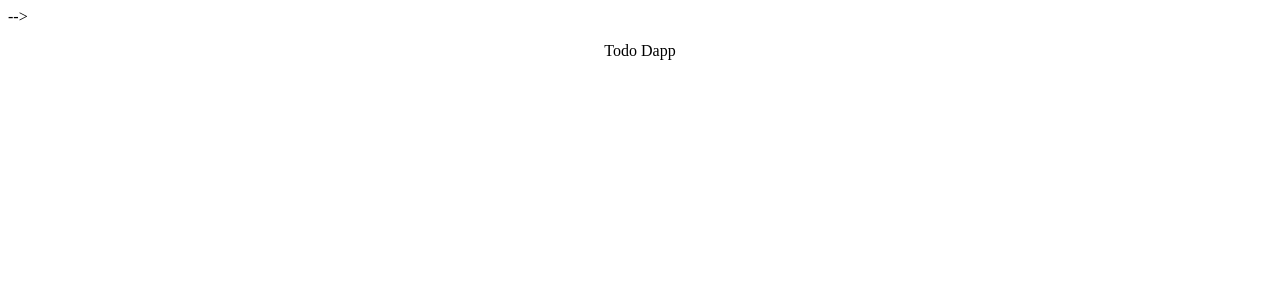
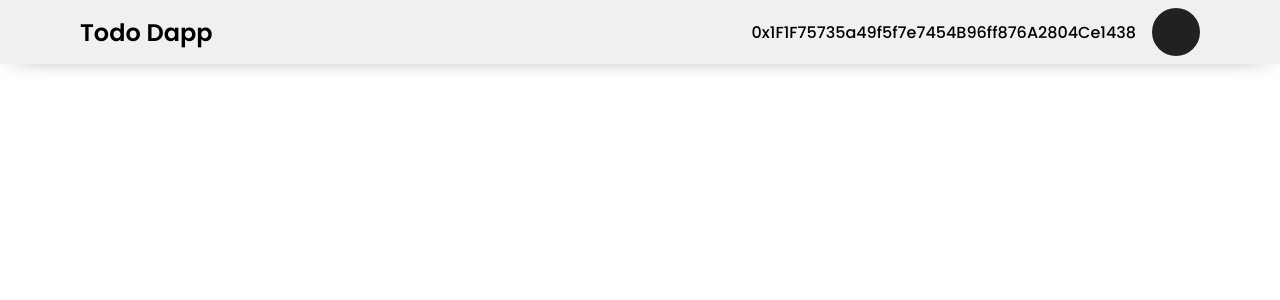
Before and after one commit to Hsnmughal/todoList-Dapp, a React (Create React App) app: page / in a window 1280 px wide. Shown: the top 300 px of the page. Built offline with nearby package versions, Linux system fonts and the light colour scheme.

Commit message:
Navbar completed

```diff
--- a/package.json
+++ b/package.json
@@ -7,6 +7,7 @@
     "@testing-library/react": "^11.2.7",
     "@testing-library/user-event": "^12.8.3",
     "classnames": "^2.3.1",
+    "identicon": "^3.0.1",
     "react": "^17.0.2",
     "react-dom": "^17.0.2",
     "react-scripts": "4.0.3",
--- a/public/index.html
+++ b/public/index.html
@@ -10,10 +10,8 @@
   <link rel="apple-touch-icon" href="%PUBLIC_URL%/logo192.png" />
   <link rel="preconnect" href="https://fonts.googleapis.com">
   <link rel="preconnect" href="https://fonts.gstatic.com" crossorigin>
-  <link href="https://fonts.googleapis.com/css2?family=Ubuntu:wght@300&display=swap" rel="stylesheet">
-  <link href="https://fonts.googleapis.com/css2?family=Poppins:wght@300&display=swap" rel="stylesheet">
-
-  -->
+  <link href="https://fonts.googleapis.com/css2?family=Poppins:wght@300;500;600;700&display=swap" rel="stylesheet">
+  <link href="https://fonts.googleapis.com/css2?family=Montserrat:wght@300;500&display=swap" rel="stylesheet">
   <link rel="manifest" href="%PUBLIC_URL%/manifest.json" />
 
   <title>React App</title>
--- a/src/App.js
+++ b/src/App.js
@@ -1,5 +1,4 @@
 import style from './App.module.css';
-import cx from 'classnames';
 import { Header } from './components';
 
 function App() {
@@ -8,9 +7,9 @@ function App() {
       <header>
         <Header />
       </header>
-      <body>
+      <div className={style.body}>
 
-      </body>
+      </div>
     </div>
   );
 }
--- a/src/App.module.css
+++ b/src/App.module.css
@@ -1,3 +1,108 @@
+/* *{
+  padding: 0;
+  margin: 0;
+  box-sizing: border-box;
+}
+
+
 .App {
   text-align: center;
+  background-color: black ;
+  height: 100vh;
+} */
+
+
+/*==================== VARIABLES CSS ====================*/
+
+:root {
+  --header-height: 4rem;
+  /*========== Colors ==========*/
+  --hue-color: 264;
+  /* HSL color mode */
+  --text-color : hsl(0, 0%, 13%);
+  --body-color: #cfcfcf;
+  --header-color: #cfcfcf;
+  /*========== Font and typography ==========*/
+  --heading-font: 'Poppins', sans-serif;
+  --body-font: 'Poppins', sans-serif;
+  --big-font-size: 2rem;
+  --h1-font-size: 1.5rem;
+  --h2-font-size: 1.25rem;
+  --h3-font-size: 1.125rem;
+  --normal-font-size: .938rem;
+  --small-font-size: .813rem;
+  --smaller-font-size: .75rem;
+  /*========== Font weight ==========*/
+  --font-medium: 500;
+  --font-semi-bold: 600;
+  /*========== Margins Bottom ==========*/
+  --mb-0-25: 0.25rem;
+  --mb-0-5: 0.5rem;
+  --mb-0-75: 0.75rem;
+  --mb-1: 1rem;
+  --mb-1-5: 1.5rem;
+  --mb-2: 2rem;
+  --mb-2-5: 2.5rem;
+  --mb-3: 3rem;
+  /*========== z index ==========*/
+  --z-tooltip: 10;
+  --z-fixed: 100;
+  --z-modal: 1000;
 }
+
+/* Font size for large devices */
+
+@media screen and (min-width: 968px) {
+  :root {
+    --big-font-size: 3rem;
+    --h1-font-size: 2.25rem;
+    --h2-font-size: 1.5rem;
+    --h3-font-size: 1.25rem;
+    --normal-font-size: 1rem;
+    --small-font-size: 0.875rem;
+    --smaller-font-size: 0.813rem;
+  }
+}
+
+/*==================== BASE ====================*/
+
+* {
+  margin: 0;
+  padding: 0;
+  box-sizing: border-box;
+  scroll-behavior: smooth;
+}
+
+.body {
+  margin-top: var(--header-height);
+  font-family: var(--body-font);
+  font-size: var(--normal-font-size);
+  background-color: var(--body-color);
+  color: var(--text-color);
+}
+
+h1, h2, h3, h4 {
+  color: var(--title-color);
+  font-weight: var(--font-semi-bold);
+}
+
+ul {
+  list-style: none;
+}
+
+a {
+  text-decoration: none;
+}
+
+img {
+  max-width: 100%;
+  height: auto;
+}
+
+div {
+  -webkit-tap-highlight-color: rgba(0,0,0,0);
+}
+
+
+
+/*==================== BUTTONS ====================*/
--- a/src/components/Header/Header.jsx
+++ b/src/components/Header/Header.jsx
@@ -1,21 +1,24 @@
 import React from 'react';
 import styles from './Header.module.css';
 import style from '../../App.module.css';
-import cx from 'classnames';
 
 const Header = () => {
     return (
-        <div>
-            <div className={style.subDiv}>
+        <div className={styles.headerDiv}>
+            <div className={styles.subDiv}>
                 <div>
-                    <p>
+                    <p className={styles.logo}>
                         Todo Dapp
                     </p>
                 </div>
-                <div>
-                    <p>
-
-                    </p>
+                <div className={styles.secDiv}>
+                    <span>
+                        <p className={styles.account}>
+                            0x1F1F75735a49f5f7e7454B96ff876A2804Ce1438
+                        </p>
+                    </span>
+                    <span className={styles.avatar}>
+                    </span>
                 </div>
             </div>
         </div>
--- a/src/components/Header/Header.module.css
+++ b/src/components/Header/Header.module.css
@@ -0,0 +1,44 @@
+.headerDiv{
+    background-color: #f0f0f0;
+    height: var(--header-height);
+    position: fixed;
+    z-index: var(--z-fixed);
+    width: 100%;
+    top: 0;
+    box-shadow: 0px 1px 28px -16px var(--text-color);
+}
+
+.subDiv{
+    padding: 0.5rem 5rem;
+    display: grid;
+    grid-template-columns: repeat(2, 1fr);
+    font-family: var(--heading-font);
+    align-items: center;
+}
+
+.logo{
+    font-weight: 600;
+    font-size: var(--h2-font-size);
+}
+
+.secDiv{
+    display: grid;
+    grid-template-columns: 2fr 1fr;
+    grid-gap: 1rem;
+    display: flex;
+    align-items: center;
+    justify-content: right;
+}
+
+.account{
+    font-weight: 400;
+    font-size: var(--normal-font-size);
+    text-align: right;
+}
+
+.avatar{
+    border-radius: 100px;
+    width: 3rem;
+    height: 3rem;
+    background-color: var(--text-color);
+}
```
Also changed, not shown: 1 other file (tests, documents, lock files or other folders).
